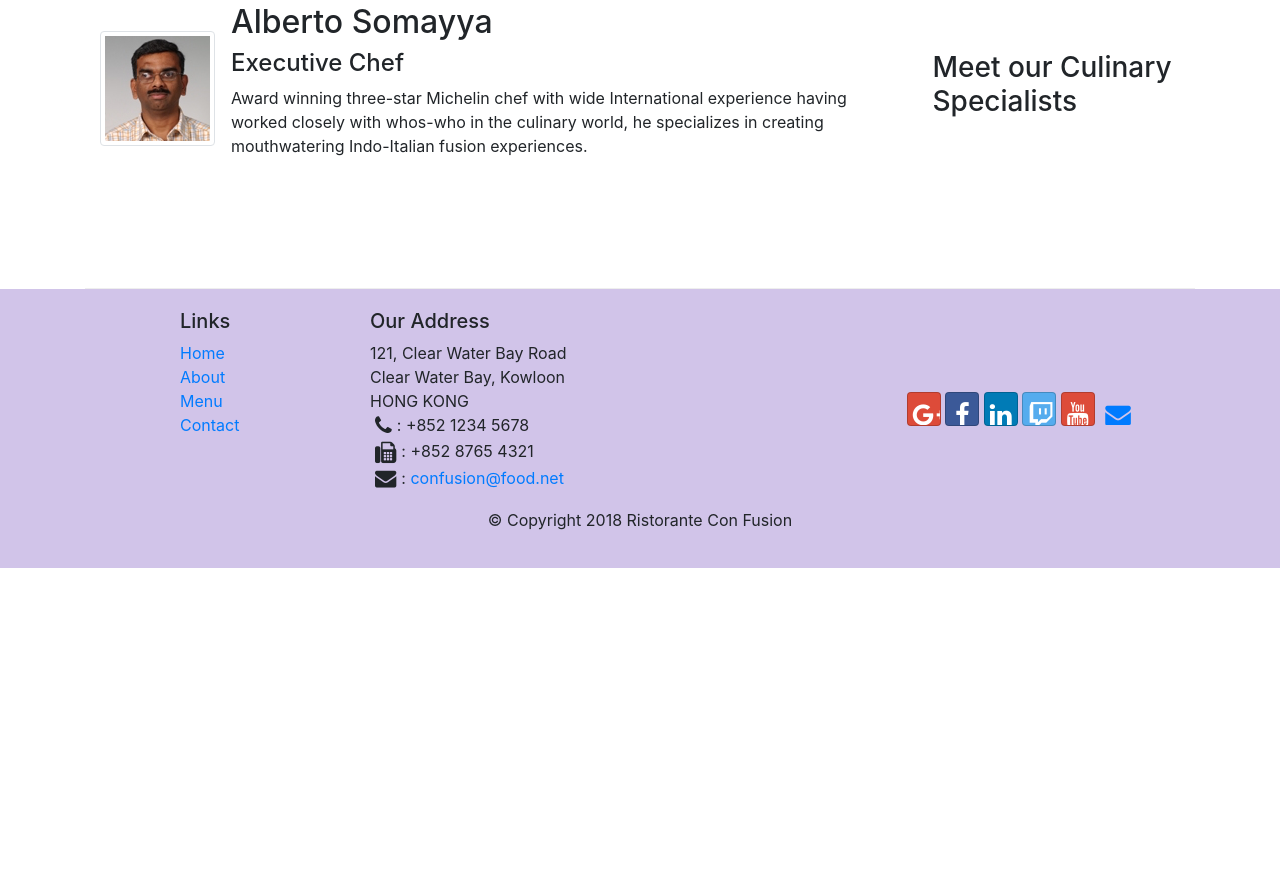
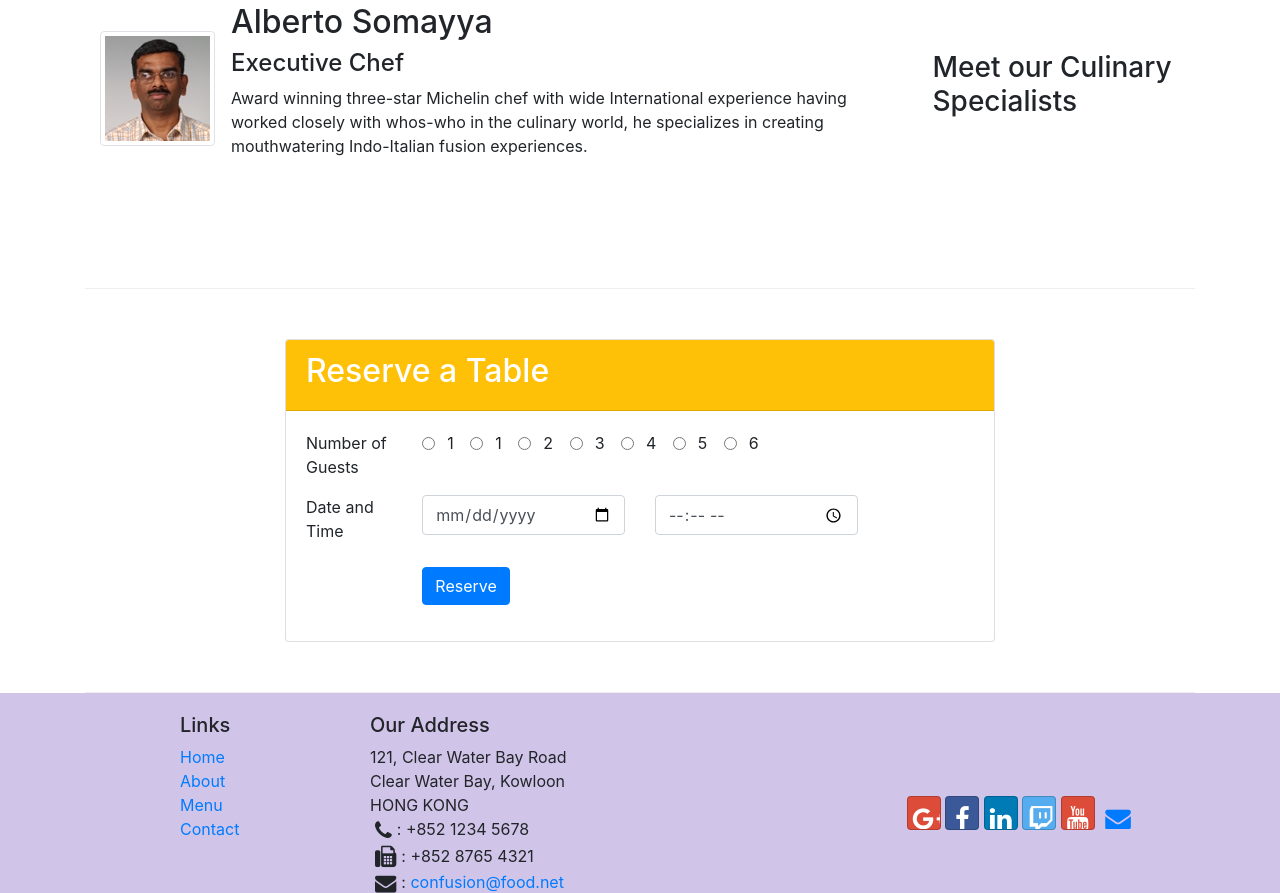
Before and after one commit to SarahZam/Restaurant-Website-Demo, a website: page index.html in a window 1280 px wide. Shown: the part 1224-2117 px from the top of the page. Before the commit the page ends 1792 px from the top, so only its background shows below. Drawn offline with nearby package versions, Linux system fonts and the light colour scheme.

Commit message:
date and time added

```diff
--- a/index.html
+++ b/index.html
@@ -58,7 +58,7 @@
                 <div class="media">
                     <img class="d-fl mr-3 img-thumbnail align-self-center" src="img/uthappizza.png" alt="uthappizza">
                     <div class="media-body">
-                        <h2 class="mt-0">Uthappizza</h2>
+                        <h2 class="mt-0">Uthappizza<span class="badge badge-danger">HOT</span><span class="badge badge-pill badge-secondary">$4.99</span></h2>
                         <p>A unique combination of Indian Uthappam (pancake) and Italian pizza, topped with Cerignola olives, ripe vine cherry tomatoes, Vidalia onion, Guntur chillies and Buffalo Paneer.</p>
 
                     </div>
@@ -94,7 +94,81 @@
                 </div>
             </div>
         </div>
+
+        <div class="row row-content" id="reserve">
+            <div class="col-12 col-sm-8 ml-auto mr-auto">
+                <div class="card">
+                    <div class="card-header bg-warning text-white"><h2>Reserve a Table</h2></div>
+                    <div class="card-body">
+
+                        <div class="form-group row">
+
+                            <div class="col-12 col-lg-2">Number of Guests</div>
+                            <div class="col-12 col-lg-8">
+                                <div class="form-check form-check-inline">
+                                    <input class="form-check-inline" type="radio" name="inlineRadioOptions" id="inlineRadio1" value="option1">
+                                    <label class="form-check-label" for="inlineRadio1">1</label>
+                                </div>
+
+                                <div class="form-check form-check-inline">
+                                    <input class="form-check-inline" type="radio" name="inlineRadioOptions" id="inlineRadio1" value="option1">
+                                    <label class="form-check-label" for="inlineRadio1">1</label>
+                                </div>
+
+                                <div class="form-check form-check-inline">
+                                    <input class="form-check-inline" type="radio" name="inlineRadioOptions" id="inlineRadio2" value="option2">
+                                    <label class="form-check-label" for="inlineRadio2">2</label>
+                                </div>
+
+                                <div class="form-check form-check-inline">
+                                    <input class="form-check-inline" type="radio" name="inlineRadioOptions" id="inlineRadio3" value="option3">
+                                    <label class="form-check-label" for="inlineRadio3">3</label>
+                                </div>
+
+                                <div class="form-check form-check-inline">
+                                    <input class="form-check-inline" type="radio" name="inlineRadioOptions" id="inlineRadio4" value="option4">
+                                    <label class="form-check-label" for="inlineRadio4">4</label>
+                                </div>
+
+                                <div class="form-check form-check-inline">
+                                    <input class="form-check-inline" type="radio" name="inlineRadioOptions" id="inlineRadio5" value="option5">
+                                    <label class="form-check-label" for="inlineRadio5">5</label>
+                                </div>
+
+                                <div class="form-check form-check-inline">
+                                    <input class="form-check-inline" type="radio" name="inlineRadioOptions" id="inlineRadio6" value="option6">
+                                    <label class="form-check-label" for="inlineRadio6">6</label>
+                                </div>
+                            </div>
+
+                        </div>
+
+                        <div class="form-group row">
+
+                            <label for="datetime" class="col-12 col-lg-2">Date and Time</label>
+                            <div class="col-6 col-lg-4">
+                                <input type="date" class="form-control" id="datetime" name="datetime" placeholder="Date">
+                            </div>
+                            <div class="col-6 col-lg-4">
+                                <input type="time" class="form-control" id="time" name="time" placeholder="Time">
+                            </div>
+                        </div>
+
+                        <div class="form-group row">
+                            <div class="offset-lg-2 col-md-10">
+                                <button type="submit" class="btn btn-primary">Reserve</button>
+                            </div>
+                        </div>
+
+                    </div>
+                </div>
+            </div>
+        </div>
+
+
     </div>
+
+
 
     <footer class="footer">
         <div class="container">
```
